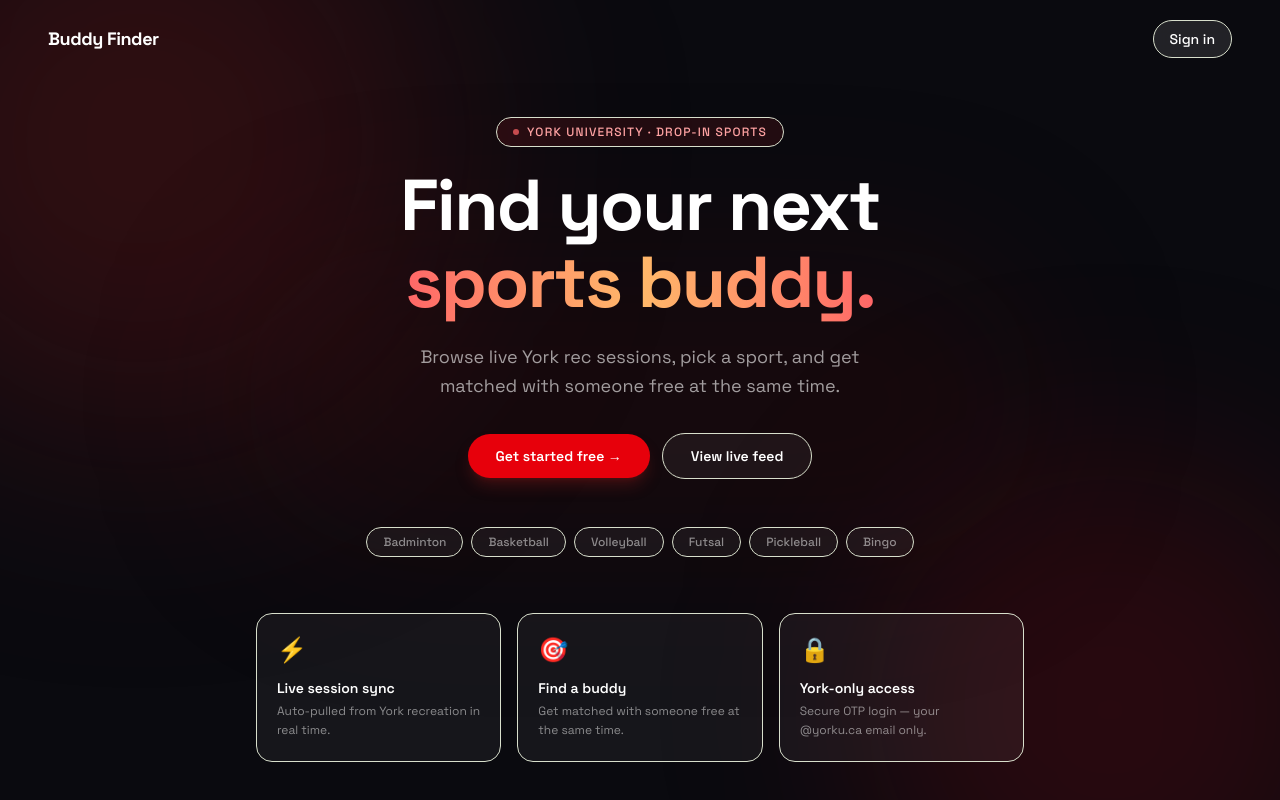
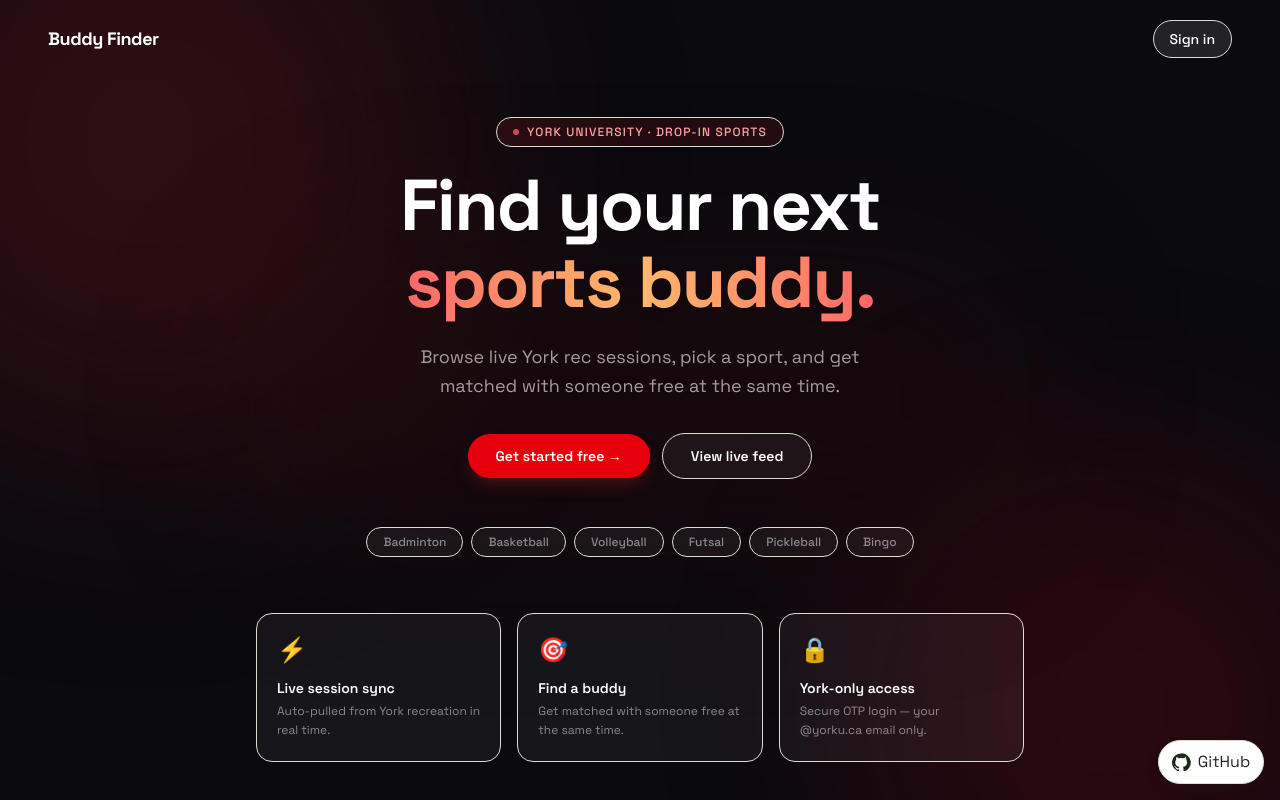
Before and after one commit to shivanikadirgamarajah/gym-connect, a Next.js app: page / in a window 1280 px wide. Built offline with nearby package versions, Linux system fonts and the light colour scheme.

Commit message:
feat: add GitHub profile link to all pages

```diff
--- /dev/null
+++ b/app/components/GitHubLink.tsx
@@ -0,0 +1,22 @@
+export function GitHubLink() {
+  return (
+    <a
+      className="github-link"
+      href="https://github.com/shivanikadirgamarajah/gym-connect"
+      target="_blank"
+      rel="noreferrer"
+      aria-label="Visit Shivanika's GitHub profile"
+      title="GitHub profile"
+    >
+      <svg
+        aria-hidden="true"
+        viewBox="0 0 24 24"
+        fill="currentColor"
+        xmlns="http://www.w3.org/2000/svg"
+      >
+        <path d="M12 .5a12 12 0 0 0-3.79 23.39c.6.11.82-.26.82-.58v-2.04c-3.34.73-4.04-1.42-4.04-1.42-.55-1.39-1.34-1.76-1.34-1.76-1.09-.75.08-.74.08-.74 1.2.09 1.83 1.23 1.83 1.23 1.07 1.83 2.8 1.3 3.48.99.11-.77.42-1.3.76-1.6-2.67-.3-5.47-1.34-5.47-5.95 0-1.31.47-2.38 1.23-3.22-.12-.3-.53-1.52.12-3.18 0 0 1-.32 3.3 1.23a11.5 11.5 0 0 1 6 0c2.29-1.55 3.29-1.23 3.29-1.23.65 1.66.24 2.88.12 3.18.77.84 1.23 1.91 1.23 3.22 0 4.62-2.81 5.64-5.49 5.94.43.37.81 1.1.81 2.22v3.29c0 .32.22.69.83.57A12 12 0 0 0 12 .5Z" />
+      </svg>
+      <span>GitHub</span>
+    </a>
+  );
+}
--- a/app/globals.css
+++ b/app/globals.css
@@ -50,6 +50,38 @@ a {
 
 button {
   touch-action: manipulation;
+}
+
+.github-link {
+  align-items: center;
+  background: var(--surface-strong);
+  border: 1px solid var(--line);
+  border-radius: 999px;
+  bottom: 1rem;
+  box-shadow: 0 8px 20px -12px rgba(24, 34, 24, 0.5);
+  display: inline-flex;
+  gap: 0.45rem;
+  padding: 0.55rem 0.8rem;
+  position: fixed;
+  right: 1rem;
+  z-index: 20;
+  transition: background-color 150ms ease, box-shadow 150ms ease, transform 150ms ease;
+}
+
+.github-link:hover {
+  background: var(--accent-soft);
+  box-shadow: 0 10px 24px -12px rgba(24, 34, 24, 0.6);
+  transform: translateY(-1px);
+}
+
+.github-link:focus-visible {
+  outline: 3px solid rgba(35, 83, 71, 0.25);
+  outline-offset: 2px;
+}
+
+.github-link svg {
+  height: 1.15rem;
+  width: 1.15rem;
 }
 
 .surface-card {
--- a/app/layout.tsx
+++ b/app/layout.tsx
@@ -2,6 +2,7 @@ import type { Metadata } from "next";
 import { Space_Grotesk, IBM_Plex_Mono } from "next/font/google";
 import "./globals.css";
 import { Analytics } from "@vercel/analytics/next";
+import { GitHubLink } from "./components/GitHubLink";
 
 const spaceGrotesk = Space_Grotesk({
   variable: "--font-space-grotesk",
@@ -30,8 +31,8 @@ export default function RootLayout({
         className={`${spaceGrotesk.variable} ${plexMono.variable} antialiased`}
       >
         {children}
+        <GitHubLink />
         <Analytics />
-
       </body>
     </html>
   );
```
